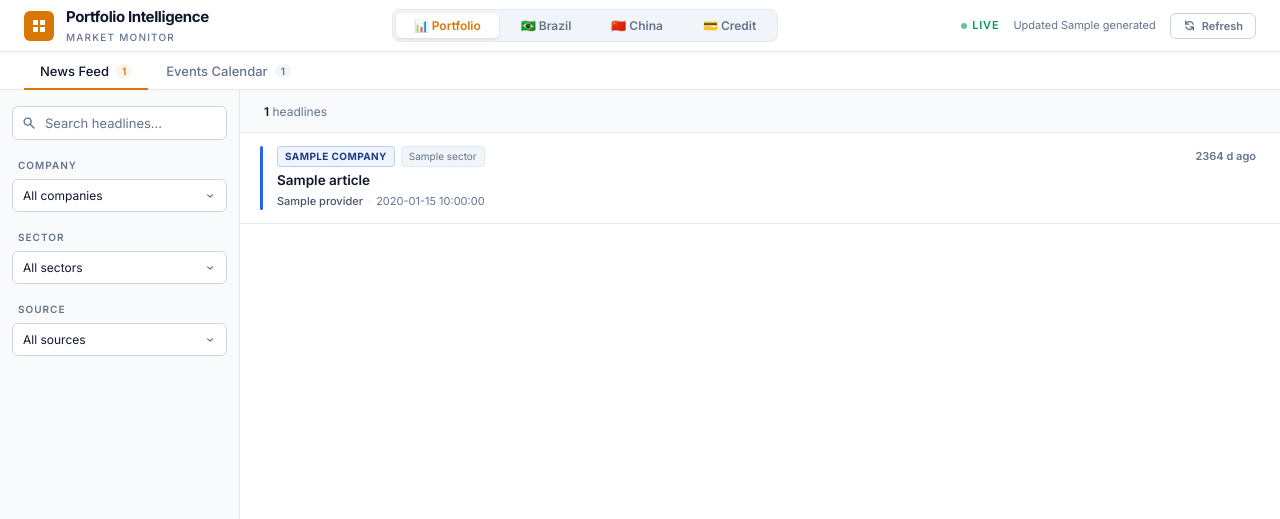
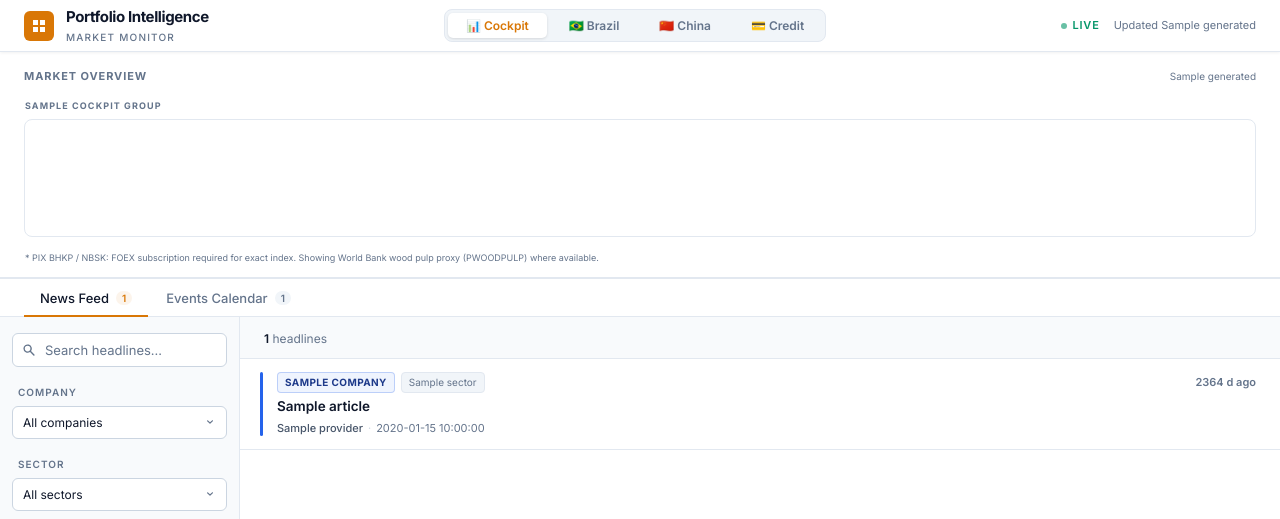
Before and after one commit to carlofialdini-blip/itau-dashboard, a Python web app: template templates/dashboard_template.html in a window 1280 px wide. Shown: the top 519 px of the page. Run offline with Jinja, Linux system fonts and the light colour scheme; the template is opened without the code that fills it: most values are stand-ins (such as "Sample title", 1, 10 or a date in 2020); some libraries are stand-ins or nearby versions.

Commit message:
Add Cockpit market overview, rename tab, remove refresh button, extend news to 7d
- Renamed Portfolio tab to Cockpit
- Removed Refresh button, progress bar, and all server-polling JS
  (dashboard is now a clean static file suitable for download/SharePoint)
- Added Market Overview section above news tabs with 12 live charts:
  Equities (S&P 500, IBOVESPA), Interest Rates (US 10Y, Brazil 10Y),
  Exchange Rates (BRL/USD, USD/CNY, BRL/CNY, EUR/BRL),
  Commodities (Brent, Iron Ore, PIX BHKP proxy, PIX NBSK proxy)
- Each chart has PNG download (Plotly modebar) and CSV download button
- PIX BHKP/NBSK use FRED WPU0912 as proxy (FOEX requires subscription)
- Brazil 10Y via BCB OLINDA series 12511 (ETTJ B-type ~10Y)
- Iron ore via yfinance TIO=F, fallback to FRED PIORECRUSD
- Extended MAX_NEWS_AGE_DAYS from 1 to 7 for broader news coverage

Co-Authored-By: Claude Sonnet 4.6 <noreply@anthropic.com>

```diff
--- a/templates/dashboard_template.html
+++ b/templates/dashboard_template.html
@@ -311,35 +311,64 @@ body {
 .tab-panel.active { display: block; }
 .with-sidebar { display: grid; grid-template-columns: 240px 1fr; min-height: calc(100vh - 210px); }
 
-/* ── REFRESH BUTTON ── */
-.refresh-btn {
-  display: flex; align-items: center; gap: 6px;
-  padding: 5px 12px; border-radius: 6px;
-  border: 1px solid var(--border-2);
-  background: var(--bg); color: var(--text-muted);
-  font-size: 11px; font-weight: 600;
-  cursor: pointer; font-family: inherit;
-  transition: all .15s; flex-shrink: 0;
-  user-select: none;
+
+/* ── MARKET OVERVIEW ── */
+.mkt-overview {
+  padding: 16px 24px 12px;
+  border-bottom: 2px solid var(--border);
+  background: var(--bg);
 }
-.refresh-btn:hover:not(:disabled) { color: var(--text); border-color: var(--text-muted); }
-.refresh-btn:disabled { opacity: .55; cursor: not-allowed; }
-.refresh-btn.running  { color: var(--accent); border-color: var(--accent); background: var(--accent-dim); }
-.refresh-icon { width: 13px; height: 13px; flex-shrink: 0; }
-.refresh-icon.spin { animation: spin .7s linear infinite; }
-
-/* ── PROGRESS BAR ── */
-.refresh-progress {
-  position: fixed; top: 52px; left: 0; right: 0; z-index: 400;
-  background: var(--bg-2); border-bottom: 1px solid var(--border);
-  padding: 8px 24px;
-  display: none; align-items: center; gap: 12px;
-  font-size: 12px; color: var(--text-muted);
+.mkt-overview-hdr {
+  display: flex; align-items: center; justify-content: space-between;
+  margin-bottom: 14px;
 }
-.refresh-progress.visible { display: flex; }
-.rp-bar-wrap { flex: 1; height: 4px; background: var(--border); border-radius: 2px; overflow: hidden; }
-.rp-bar      { height: 100%; background: var(--accent); border-radius: 2px; transition: width .4s ease; }
-.rp-label    { font-weight: 500; color: var(--text); min-width: 200px; }
+.mkt-overview-title {
+  font-size: 11px; font-weight: 700; text-transform: uppercase;
+  letter-spacing: .9px; color: var(--text-muted);
+}
+.mkt-updated { font-size: 10px; color: var(--text-muted); }
+.mkt-group { margin-bottom: 14px; }
+.mkt-group:last-child { margin-bottom: 4px; }
+.mkt-group-lbl {
+  font-size: 9px; font-weight: 700; text-transform: uppercase;
+  letter-spacing: 1.1px; color: var(--text-muted);
+  margin-bottom: 7px; padding-left: 1px;
+}
+.mkt-grid {
+  display: grid; gap: 8px;
+}
+.mkt-card {
+  border: 1px solid var(--border); border-radius: 8px;
+  overflow: hidden; background: var(--bg);
+  transition: box-shadow .15s;
+}
+.mkt-card:hover { box-shadow: 0 2px 8px rgba(0,0,0,.07); }
+.mkt-card-meta {
+  padding: 9px 11px 5px;
+  display: flex; flex-direction: column; gap: 2px;
+}
+.mkt-card-name {
+  font-size: 9px; font-weight: 700; color: var(--text-muted);
+  text-transform: uppercase; letter-spacing: .6px;
+}
+.mkt-card-val {
+  font-size: 14px; font-weight: 700; font-variant-numeric: tabular-nums;
+  line-height: 1.2; color: var(--text);
+  display: flex; align-items: baseline; gap: 5px;
+}
+.mkt-chg {
+  font-size: 10px; font-weight: 600; font-variant-numeric: tabular-nums;
+}
+.mkt-chg.pos { color: var(--green); }
+.mkt-chg.neg { color: var(--cn-red); }
+.mkt-card-chart { height: 100px; }
+.mkt-no-data {
+  height: 100px; display: flex; align-items: center; justify-content: center;
+  font-size: 10px; color: var(--text-muted); font-style: italic;
+}
+.mkt-footnote {
+  font-size: 9px; color: var(--text-muted); margin-top: 6px; padding-left: 1px;
+}
 
 /* ── TOAST ── */
 .toast {
@@ -389,7 +418,7 @@ body {
   </div>
 
   <div class="page-switcher">
-    <button class="page-btn portfolio active" id="btnPortfolio" onclick="showPage('portfolio')">📊 Portfolio</button>
+    <button class="page-btn portfolio active" id="btnPortfolio" onclick="showPage('portfolio')">📊 Cockpit</button>
     <button class="page-btn brazil"           id="btnBrazil"   onclick="showPage('brazil')">🇧🇷 Brazil</button>
     <button class="page-btn china"            id="btnChina"    onclick="showPage('china')">🇨🇳 China</button>
     <button class="page-btn credit"           id="btnCredit"   onclick="showPage('credit')">💳 Credit</button>
@@ -398,27 +427,45 @@ body {
   <div class="hdr-right">
     <div class="live-badge"><div class="live-dot"></div>Live</div>
     <div class="hdr-ts">Updated {{ generated }}</div>
-    <button id="refreshBtn" class="refresh-btn" onclick="startRefresh()" title="Fetch latest news">
-      <svg class="refresh-icon" id="refreshIcon" viewBox="0 0 20 20" fill="currentColor">
-        <path fill-rule="evenodd" d="M4 2a1 1 0 011 1v2.101a7.002 7.002 0 0111.601 2.566 1 1 0 11-1.885.666A5.002 5.002 0 005.999 7H9a1 1 0 010 2H4a1 1 0 01-1-1V3a1 1 0 011-1zm.008 9.057a1 1 0 011.276.61A5.002 5.002 0 0014.001 13H11a1 1 0 110-2h5a1 1 0 011 1v5a1 1 0 11-2 0v-2.101a7.002 7.002 0 01-11.601-2.566 1 1 0 01.61-1.276z" clip-rule="evenodd"/>
-      </svg>
-      <span id="refreshLabel">Refresh</span>
-    </button>
   </div>
 </header>
 
-<!-- Progress bar (shown during refresh) -->
-<div class="refresh-progress" id="refreshProgress">
-  <span class="rp-label" id="rpLabel">Refreshing…</span>
-  <div class="rp-bar-wrap"><div class="rp-bar" id="rpBar" style="width:0%"></div></div>
-  <span id="rpStep" style="font-size:11px;white-space:nowrap"></span>
-</div>
-
 
 <!-- ══════════════════════════════════════════════
-     PORTFOLIO PAGE
+     COCKPIT PAGE
 ══════════════════════════════════════════════ -->
 <div id="portfolioPage" class="page active">
+
+  <!-- ── Market Overview ───────────────────────────────────────────────── -->
+  <div class="mkt-overview">
+    <div class="mkt-overview-hdr">
+      <span class="mkt-overview-title">Market Overview</span>
+      <span class="mkt-updated">{{ generated }}</span>
+    </div>
+
+    {% for group_name, keys in cockpit_groups %}
+    <div class="mkt-group">
+      <div class="mkt-group-lbl">{{ group_name }}</div>
+      <div class="mkt-grid" style="grid-template-columns:repeat({{ keys|length }},1fr)">
+        {% for key in keys %}
+        {% set item = cockpit[key] %}
+        <div class="mkt-card">
+          <div class="mkt-card-meta">
+            <span class="mkt-card-name">{{ item.label }}</span>
+            <div class="mkt-card-val">
+              {{ item.current_fmt }}
+              {% if item.change_fmt %}<span class="mkt-chg {{ item.change_dir }}">{{ item.change_fmt }}</span>{% endif %}
+            </div>
+          </div>
+          <div class="mkt-card-chart" id="mkt-{{ key }}"></div>
+        </div>
+        {% endfor %}
+      </div>
+    </div>
+    {% endfor %}
+
+    <div class="mkt-footnote">* PIX BHKP / NBSK: FOEX subscription required for exact index. Showing World Bank wood pulp proxy (PWOODPULP) where available.</div>
+  </div>
 
   <div class="tab-nav">
     <button class="tab-btn active" id="pfTabNews"   onclick="pfTab('news')"   style="border-bottom-color:var(--accent)">News Feed <span class="tab-badge" id="pfNewsBadge">{{ articles|length }}</span></button>
@@ -727,6 +774,7 @@ body {
 
 
 <script>
+const COCKPIT_DATA    = {{ cockpit_json }};
 const CHINA_DATASETS  = {{ china_datasets_json }};
 const CHINA_CHARTS    = {{ china_charts_json }};
 const CHINA_CATALOG   = {{ china_catalog_json }};
@@ -1126,144 +1174,74 @@ function buildCatalog() {
   catSel.addEventListener('change', render);
   render();
 }
-// ── Refresh system ────────────────────────────────────────────────────────
+
+// ── Cockpit market charts ─────────────────────────────────────────────────────
 (function () {
-  const TOTAL_STEPS   = 5;
-  let   _pollInterval = null;
-  let   _activeToast  = null;
-  let   _countdownId  = null;
-  let   _serverMode   = false;   // true only when served through server.py
-
-  // ── Toast ────────────────────────────────────────────────────────────────
-  function showToast(message, type, duration) {
-    if (_activeToast) { _activeToast.remove(); _activeToast = null; }
-    const t = document.createElement('div');
-    t.className = `toast ${type}`;
-    t.innerHTML = `<span class="toast-msg">${message}</span><span class="toast-close" onclick="this.parentElement.remove()">✕</span>`;
-    document.body.appendChild(t);
-    _activeToast = t;
-    requestAnimationFrame(() => t.classList.add('show'));
-    if (duration && duration < 99999) {
-      setTimeout(() => dismissToast(t), duration);
-    }
-    return t;
-  }
-
-  function updateToast(t, msg) {
-    if (t) { const el = t.querySelector('.toast-msg'); if (el) el.textContent = msg; }
-  }
-
-  function dismissToast(t) {
-    if (!t) return;
-    t.classList.remove('show');
-    setTimeout(() => { if (t.parentNode) t.remove(); if (_activeToast === t) _activeToast = null; }, 300);
-  }
-
-  // ── UI state ─────────────────────────────────────────────────────────────
-  function setRunning(running, label) {
-    const btn  = document.getElementById('refreshBtn');
-    const icon = document.getElementById('refreshIcon');
-    const lbl  = document.getElementById('refreshLabel');
-    const bar  = document.getElementById('refreshProgress');
-    btn.disabled = running;
-    btn.classList.toggle('running', running);
-    icon.classList.toggle('spin', running);
-    if (lbl) lbl.textContent = label || (running ? 'Refreshing…' : 'Refresh');
-    if (bar) bar.classList.toggle('visible', running);
-  }
-
-  function setProgress(step, total, message) {
-    const pct   = total > 0 ? Math.round((step / total) * 100) : 0;
-    const bar   = document.getElementById('rpBar');
-    const label = document.getElementById('rpLabel');
-    const step_ = document.getElementById('rpStep');
-    if (bar)   bar.style.width   = pct + '%';
-    if (label) label.textContent = message || 'Working…';
-    if (step_) step_.textContent = `${step} / ${total}`;
-  }
-
-  // ── Polling ───────────────────────────────────────────────────────────────
-  function startPolling() {
-    if (_pollInterval) return;
-    _pollInterval = setInterval(async () => {
-      try {
-        const s = await (await fetch('/status')).json();
-        if (s.running) {
-          setRunning(true, 'Refreshing…');
-          setProgress(s.step || 0, s.total_steps || TOTAL_STEPS, s.message);
-        } else {
-          stopPolling();
-          setRunning(false, 'Refresh');
-          setProgress(0, TOTAL_STEPS, '');
-          if (s.error) {
-            showToast(`⚠ Refresh error: ${s.error}`, 'error', 8000);
-          } else if (s.message === 'Done') {
-            onRefreshDone();
-          }
-        }
-      } catch (e) {
-        stopPolling();
-        setRunning(false, 'Refresh');
-      }
-    }, 1200);
-  }
-
-  function stopPolling() {
-    if (_pollInterval) { clearInterval(_pollInterval); _pollInterval = null; }
-  }
-
-  // ── Done — countdown + auto-reload ───────────────────────────────────────
-  function onRefreshDone() {
-    if (_countdownId) clearInterval(_countdownId);
-    let secs = 5;
-    const toast = showToast(`✓ News refreshed — reloading in ${secs}s`, 'success', 99999);
-    _countdownId = setInterval(() => {
-      secs--;
-      if (secs <= 0) {
-        clearInterval(_countdownId);
-        location.reload();
-      } else {
-        updateToast(toast, `✓ News refreshed — reloading in ${secs}s`);
-      }
-    }, 1000);
-  }
-
-  // ── Entry point ───────────────────────────────────────────────────────────
-  window.startRefresh = async function () {
-    if (!_serverMode) {
-      showToast('Run python3 server.py to enable live refresh', 'info', 5000);
-      return;
-    }
-    try {
-      const r    = await fetch('/refresh', { method: 'POST' });
-      const data = await r.json();
-      if (!data.ok) {
-        showToast('Refresh already running…', 'info', 3000);
-      } else {
-        setRunning(true, 'Refreshing…');
-        setProgress(0, TOTAL_STEPS, 'Starting…');
-      }
-      startPolling();
-    } catch (e) {
-      showToast('Cannot connect to server', 'error', 4000);
+  const dlCSVBtn = {
+    name: 'Download CSV',
+    icon: {
+      width: 24, height: 24, ascent: 24, descent: 0,
+      path: 'M12 16l-6-6h4V4h4v6h4l-6 6zm-8 2h16v2H4v-2z'
+    },
+    click(gd) {
+      const t = gd.data[0];
+      const rows = ['Date,Value'];
+      (t.x || []).forEach((x, i) => rows.push(x + ',' + t.y[i]));
+      const a = document.createElement('a');
+      a.href = URL.createObjectURL(new Blob([rows.join('\n')], {type: 'text/csv'}));
+      a.download = ((gd.layout.title || {}).text || 'data').replace(/[\s\/\*]/g, '-') + '.csv';
+      document.body.appendChild(a);
+      a.click();
+      setTimeout(() => { URL.revokeObjectURL(a.href); a.remove(); }, 2000);
     }
   };
 
-  // On load — detect server mode and resume polling if a refresh was in progress
-  (async function init() {
-    try {
-      const s = await (await fetch('/status', { signal: AbortSignal.timeout(800) })).json();
-      _serverMode = true;
-      if (s.running) {
-        setRunning(true, 'Refreshing…');
-        setProgress(s.step || 0, s.total_steps || TOTAL_STEPS, s.message);
-        startPolling();
-      }
-    } catch (e) {
-      _serverMode = false;
-      // Not running through server.py — button stays visible but shows info on click
+  const BASE_CFG = {
+    responsive: true, displayModeBar: true, displaylogo: false,
+    modeBarButtonsToRemove: ['select2d','lasso2d','zoomIn2d','zoomOut2d',
+      'autoScale2d','toggleSpikelines','hoverClosestCartesian',
+      'hoverCompareCartesian','zoom2d','pan2d','resetScale2d'],
+    modeBarButtonsToAdd: [dlCSVBtn]
+  };
+
+  function mkLayout(d) {
+    return {
+      margin: {t: 4, r: 6, b: 22, l: 44},
+      paper_bgcolor: 'transparent', plot_bgcolor: 'transparent',
+      showlegend: false,
+      xaxis: {
+        showgrid: false, zeroline: false, showline: false,
+        tickfont: {size: 8, color: '#94a3b8'},
+        tickformat: '%b %y', nticks: 5
+      },
+      yaxis: {
+        showgrid: true, gridcolor: '#f1f5f9',
+        zeroline: false, showline: false,
+        tickfont: {size: 8, color: '#94a3b8'},
+        tickformat: d.unit === 'pts' ? ',.0f' : '.2f'
+      },
+      title: {text: d.label, font: {size: 0}}   // hidden — used only for CSV filename
+    };
+  }
+
+  Object.entries(COCKPIT_DATA).forEach(([key, d]) => {
+    const el = document.getElementById('mkt-' + key);
+    if (!el) return;
+    if (!d.data || d.data.length === 0) {
+      el.innerHTML = '<div class="mkt-no-data">Data unavailable</div>';
+      return;
     }
-  })();
+    const xs = d.data.map(p => p.x);
+    const ys = d.data.map(p => p.y);
+    const trace = {
+      x: xs, y: ys,
+      type: 'scatter', mode: 'lines',
+      line: {color: d.color, width: 1.5, shape: 'spline', smoothing: 0.4},
+      fill: 'tozeroy', fillcolor: d.color + '18',
+      hovertemplate: '<b>%{y:.2f}</b> ' + d.unit + '<br>%{x}<extra></extra>'
+    };
+    Plotly.newPlot(el, [trace], mkLayout(d), BASE_CFG);
+  });
 })();
 
 // ── Live relative-time ticker ─────────────────────────────────────────────────
```
Also changed, not shown: core/generate_dashboard.py (+172 -3 lines).
